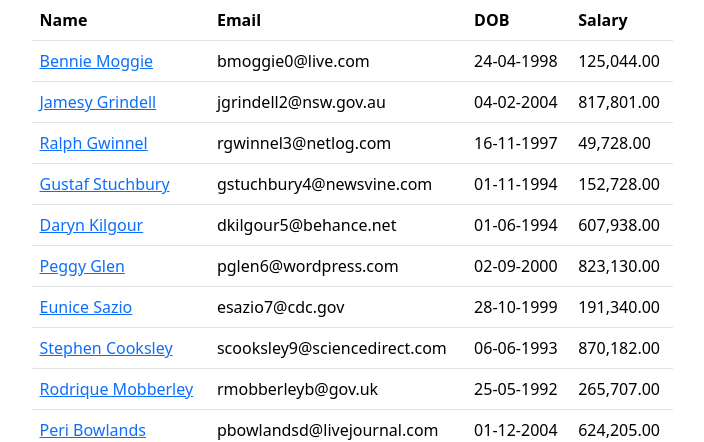
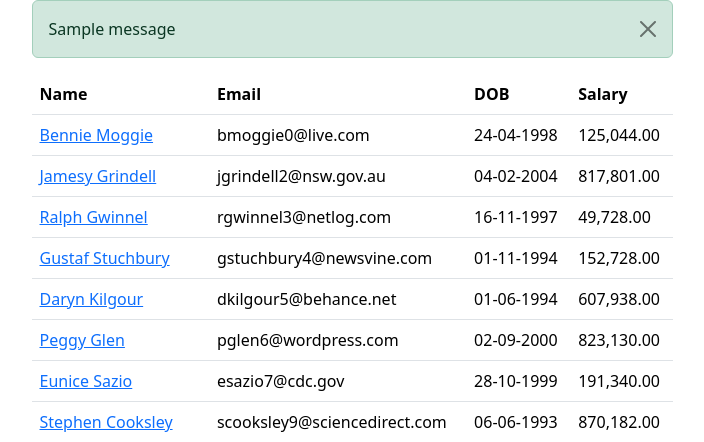
Before and after one commit to michaelorina/emobilis, a Django app: page /employees in a window 1280 px wide. Shown: the part 56-498 px from the top of the page, without its empty margins (288-992 px from the left). Run offline with Django 4.2, Linux system fonts and the light colour scheme; data comes from the database, SQL or seed files in the repository; both versions use the stored data as it was after the commit; tables that the repository leaves empty hold one stand-in row (values such as "Sample post"); one stand-in notice (Sample message) is shown.

Commit message:
lesson 25 data project

```diff
--- a/django/data_project/main_app/views.py
+++ b/django/data_project/main_app/views.py
@@ -1,5 +1,6 @@
 from datetime import datetime
 
+from django.contrib import messages
 from django.core.paginator import Paginator
 from django.db.models import Q
 from django.shortcuts import render, redirect, get_object_or_404
@@ -14,6 +15,7 @@
         form = EmployeeForm(request.POST, request.FILES)
         if form.is_valid():
             form.save()
+            messages.info(request, "Employee was saved successfully")
             return redirect("home")
 
     else:
@@ -44,6 +46,7 @@
 def employee_delete(request, emp_id):
     employee = get_object_or_404(Employee, pk=emp_id)
     employee.delete()
+    messages.error(request, "This employee was deleted permanently")
     return redirect("all")
 
 
@@ -62,6 +65,7 @@
         form = EmployeeForm(request.POST, request.FILES, instance=employee)
         if form.is_valid():
             form.save()
+            messages.success(request, "Employee updated successfully")
             return redirect('details', emp_id)
     else:
         form = EmployeeForm(instance=employee)
--- /dev/null
+++ b/django/data_project/templates/alerts.html
@@ -0,0 +1,10 @@
+
+{% if messages %}
+    {% for message in messages %}
+        <div class="alert {{ message.tags }} alert-dismissible">
+            <button type="button" class="btn-close" data-bs-dismiss="alert"></button>
+            {{message}}
+        </div>
+    {% endfor %}
+
+{% endif %}
--- a/django/data_project/templates/all_employees.html
+++ b/django/data_project/templates/all_employees.html
@@ -8,6 +8,7 @@
     <div class="container">
         <div class="row justify-content-center">
             <div class="col-sm-7">
+                {% include 'alerts.html' %}
                 <table class="table">
                     <thead>
                     <tr>
--- a/django/data_project/templates/base_template.html
+++ b/django/data_project/templates/base_template.html
@@ -12,5 +12,6 @@
 {% block content %}
 
 {% endblock %}
+<script src="https://cdn.jsdelivr.net/npm/bootstrap@5.3.2/dist/js/bootstrap.bundle.min.js"></script>
 </body>
 </html>
--- a/django/data_project/templates/employee_details.html
+++ b/django/data_project/templates/employee_details.html
@@ -9,6 +9,7 @@
 	<div class="container">
     <div class="row justify-content-center">
         <div class="col-sm-5">
+            {% include 'alerts.html' %}
             <div class="card">
                 {% if employee.profile %}
                     <img src="{{ employee.profile.url }}" alt="" class="card-img-top">
```
Also changed, not shown: django/data_project/data_project/settings.py (+10 -0 lines), django/data_project/db.sqlite3.
